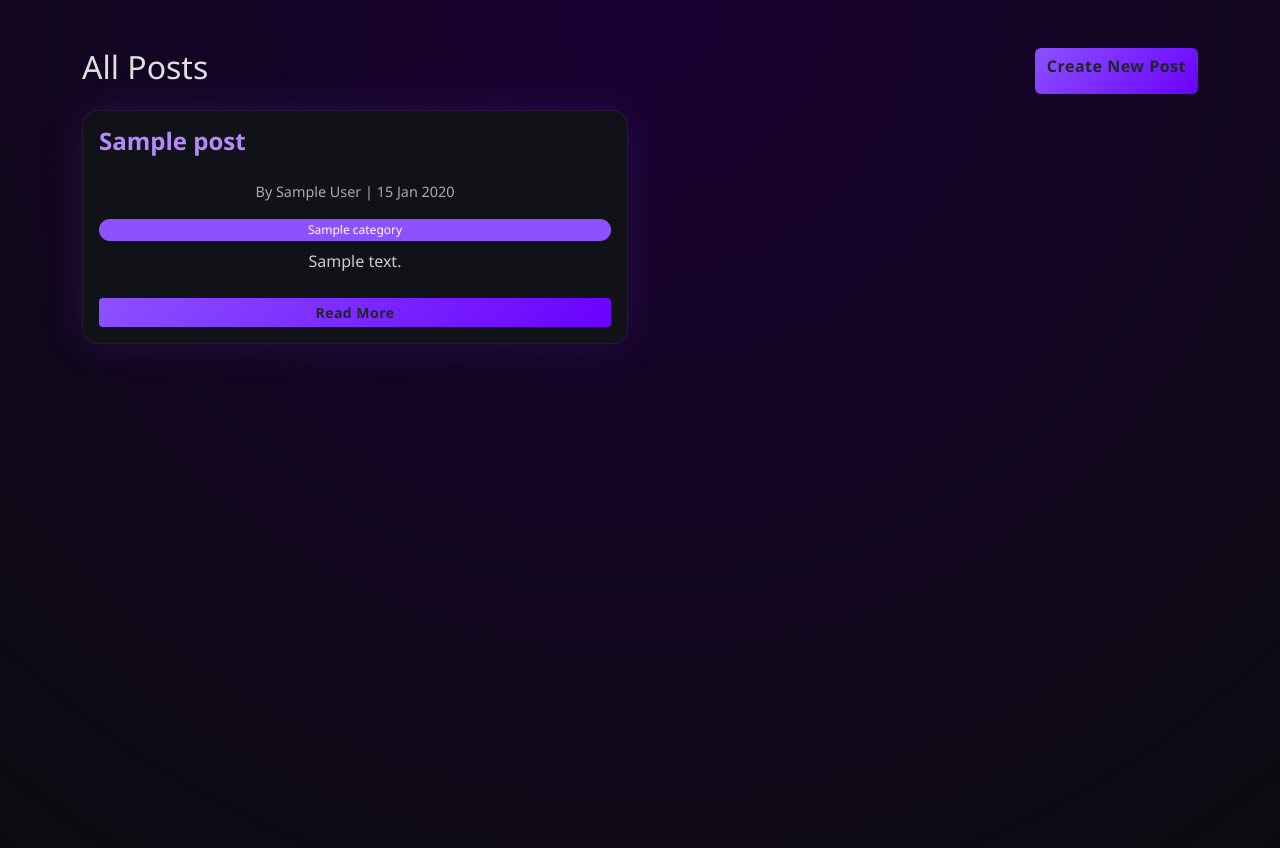
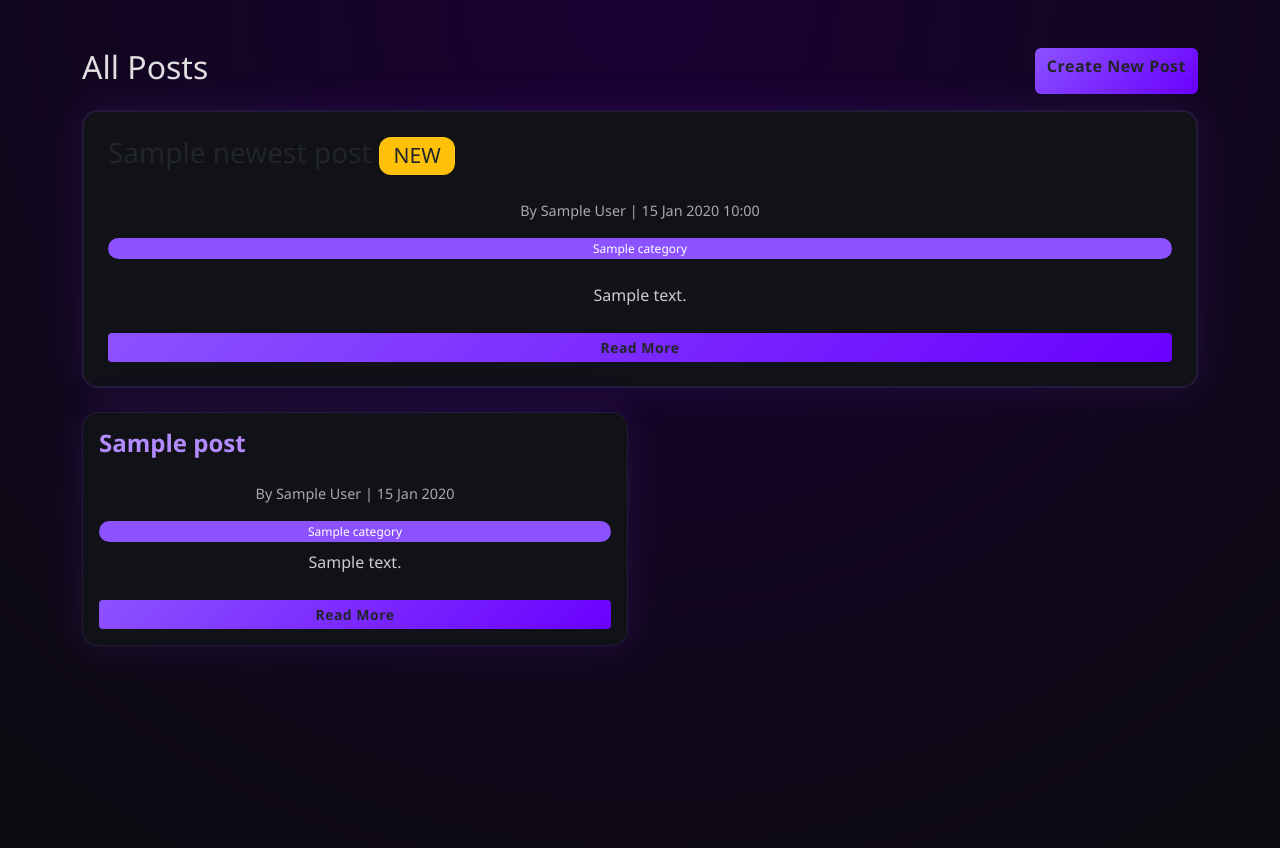
Before and after one commit to oniqq1/django_homework, a Django app: template project/posts/templates/posts/posts.html in a window 1280 px wide. Run offline with Django 3.2, Linux system fonts and the light colour scheme; the template is opened without the code that fills it: most values are stand-ins (such as "Sample title", 1, 10 or a date in 2020).

Commit message:
posts new

```diff
--- a/project/posts/templates/posts/posts.html
+++ b/project/posts/templates/posts/posts.html
@@ -15,8 +15,22 @@
         <a href="{% url 'create_post' %}" class="btn btn-purple">Create New Post</a>
     </div>
 
+        <!-- Самый новый пост -->
+    {% if newest_post %}
+        <div class="card mb-4 border-2 border-purple">
+            <h3 class="mb-2">{{ newest_post.title }} <span class="badge bg-warning text-dark">NEW</span></h3>
+            <p class="text-muted">By {{ newest_post.author }} | {{ newest_post.created_at|date:"d M Y H:i" }}</p>
+            {% if newest_post.category %}
+                <span class="badge bg-purple mb-2">{{ newest_post.category.title }}</span>
+            {% endif %}
+            <p>{{ newest_post.content|truncatechars:200 }}</p>
+            <a href="{% url 'post' newest_post.id %}" class="btn btn-purple btn-sm mt-2">Read More</a>
+        </div>
+    {% endif %}
+
+    <!-- Остальные посты -->
     <div class="row">
-        {% for post in posts %}
+        {% for post in other_posts %}
             <div class="col-md-6 mb-4">
                 <div class="card p-3 h-100">
                     <h4>{{ post.title }}</h4>
@@ -31,7 +45,6 @@
         {% empty %}
             <p>No posts yet.</p>
         {% endfor %}
-    </div>
 </div>
 
 </body>
```
